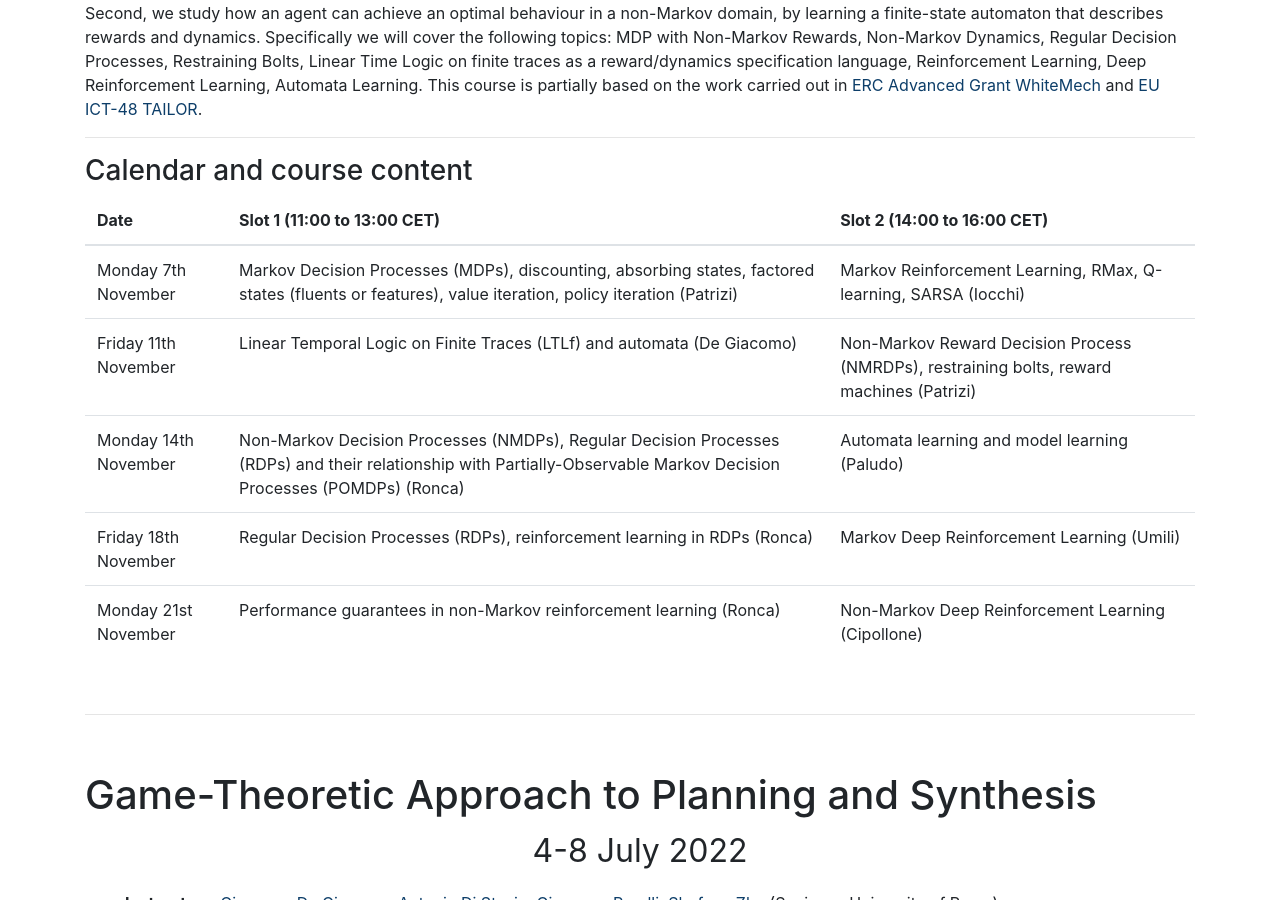
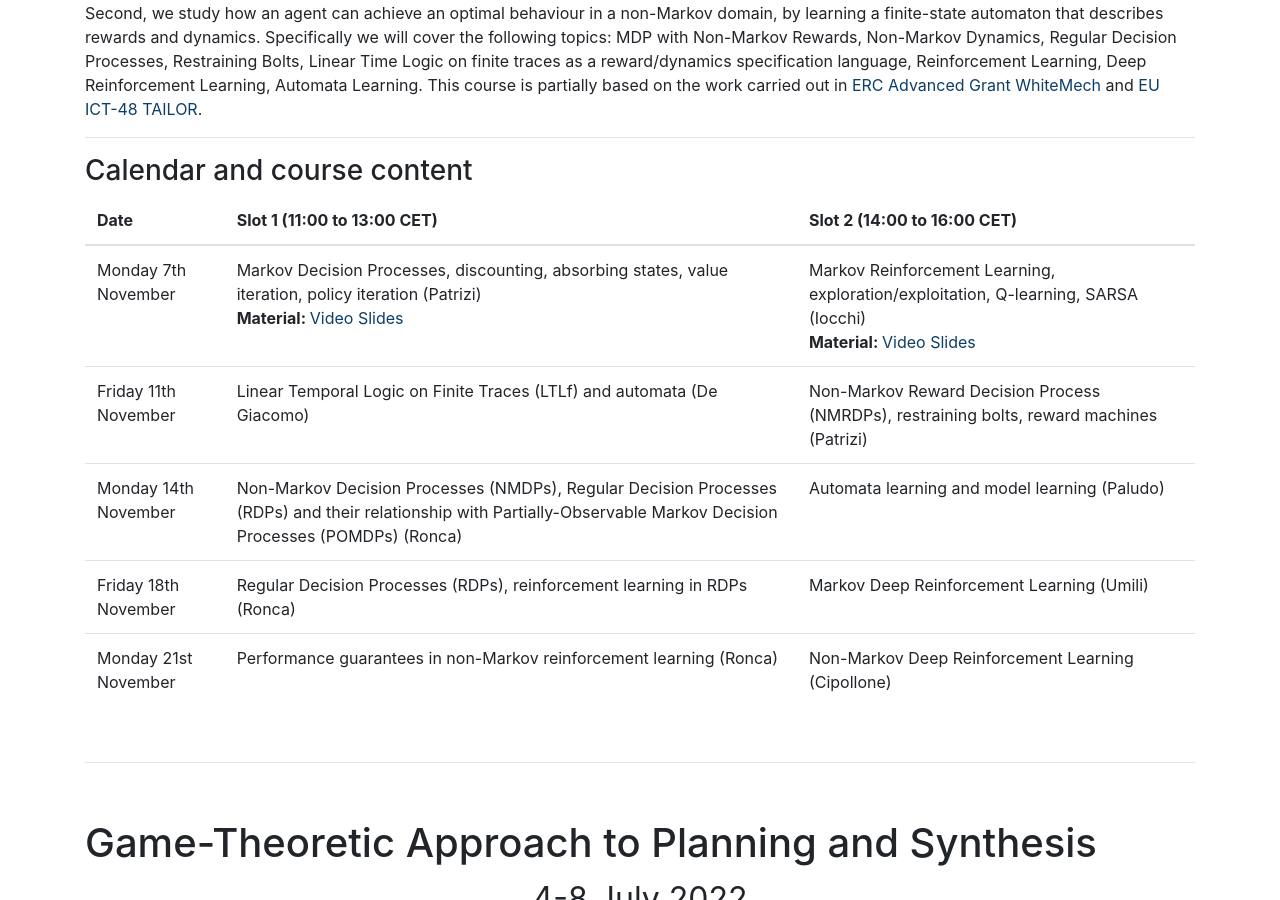
Before and after one commit to whitemech/whitemech.github.io, a Jekyll site: the page built from _pages/courses.md, in a window 1280 px wide and 900 px high, scrolled down 1120 px. Built offline with Jekyll 4.4.1, drawn with Linux system fonts in a browser that asks for light colours.

Commit message:
Add material for lecture 1

```diff
--- a/_pages/courses.md
+++ b/_pages/courses.md
@@ -61,8 +61,20 @@ We present non-Markov decision processes, where rewards and dynamics can depend
   <tbody>
     <tr>
       <td>Monday 7th November</td>
-      <td>Markov Decision Processes (MDPs), discounting, absorbing states, factored states (fluents or features), value iteration, policy iteration (Patrizi)</td>
-      <td>Markov Reinforcement Learning, RMax, Q-learning, SARSA (Iocchi)</td>
+      <td>
+        Markov Decision Processes, discounting, absorbing states, value iteration, policy iteration (Patrizi)
+        <br>
+        <strong>Material: </strong>
+        <a href="https://drive.google.com/file/d/1vmefjEj5OgO6JufBmWgfgG99JXqUv4GA/view?usp=sharing"> Video</a>
+        <a href="https://drive.google.com/file/d/1GI3hxbWWhLGw06_2p-6dST-FiafHNKBw/view?usp=sharing">Slides</a>
+      </td>
+      <td>
+        Markov Reinforcement Learning, exploration/exploitation, Q-learning, SARSA (Iocchi)
+        <br>
+        <strong>Material: </strong>
+        <a href="https://drive.google.com/file/d/1TVG4PP7fM33k_DsS33aGvaXLZfTuXqPp/view?usp=sharing">Video</a>
+        <a href="https://drive.google.com/file/d/19h3f4nkQRl1Nhtx_jkdk_iz3_Lq25bNM/view?usp=sharing">Slides</a>
+      </td>
     </tr>
     <tr>
       <td>Friday 11th November</td>
```
